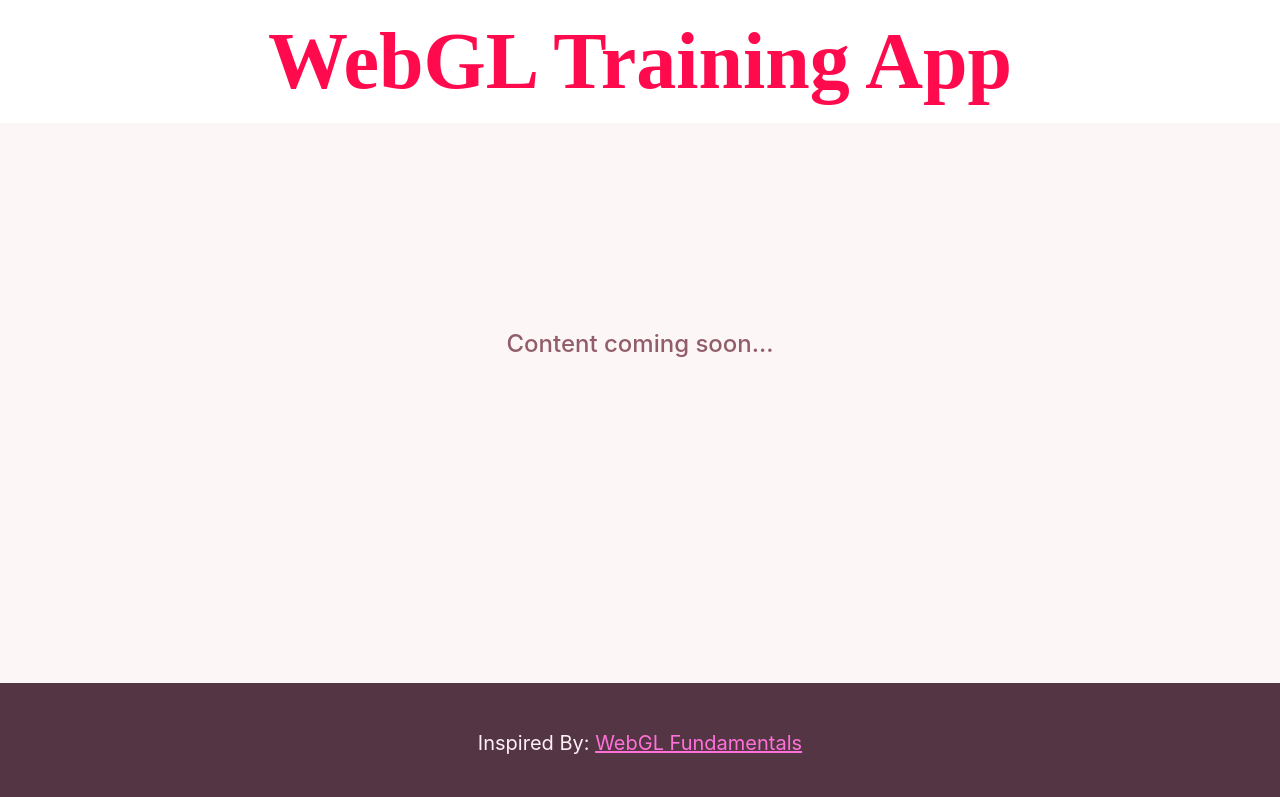
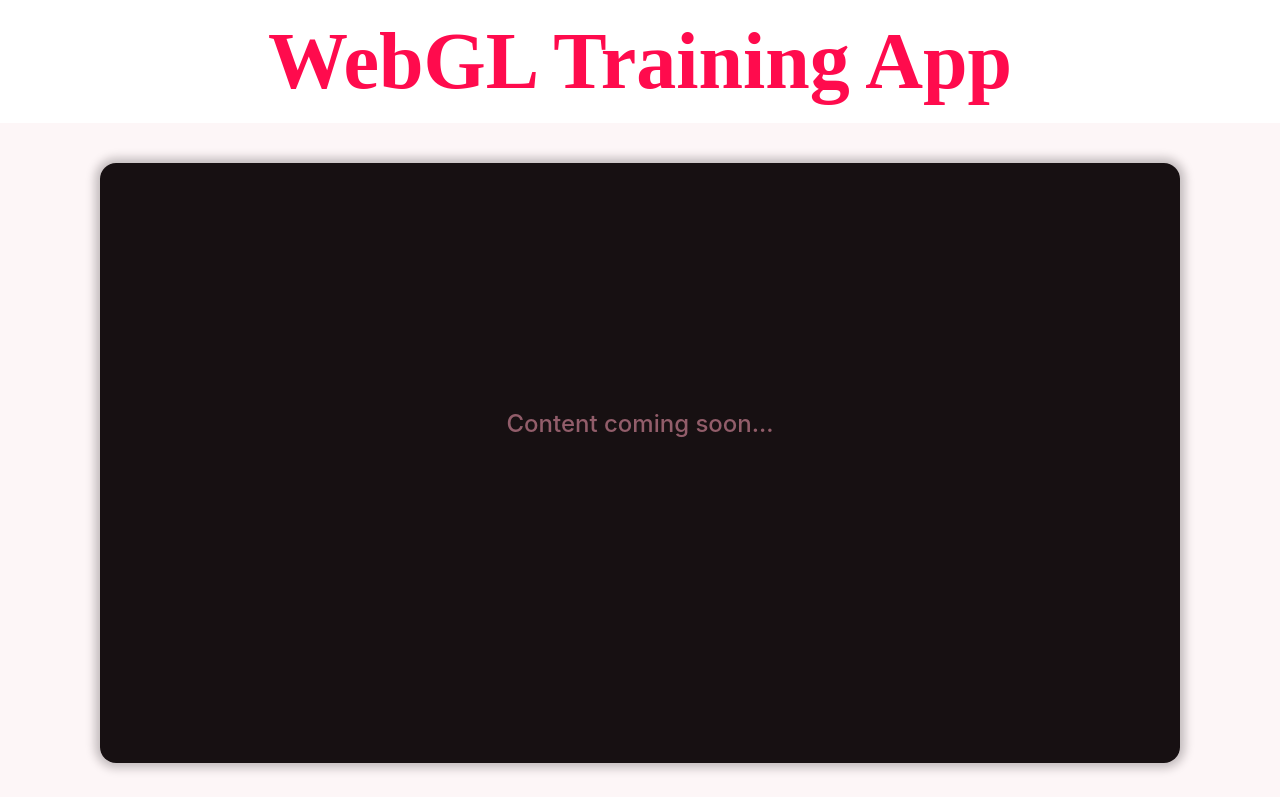
Before and after one commit to Xoadra/WebGLTraining, a React (Create React App) app: page / in a window 1280 px wide. Shown: the top 797 px of the page. Built offline with nearby package versions, Linux system fonts and the light colour scheme; a web font is replaced by a local one.

Commit message:
ViewArea component created for rendering the canvas element

```diff
--- a/src/App.css
+++ b/src/App.css
@@ -1,6 +1,7 @@
 header {
     display: flex;
     background-color: #fff;
+    /* box-shadow: 0 0 40px -10px #84646440; */
     justify-content: center;
     min-height: 8vh;
 }
@@ -19,18 +20,7 @@ header h1 {
 section {
     display: flex;
     justify-content: center;
-    align-items: center;
     box-sizing: border-box;
-    min-height: 70vh;
-    padding: 10rem;
-}
-
-section p:first-of-type {
-    color: #925d6a;
-    font-size: 1.5rem;
-    font-weight: 500;
-    user-select: none;
-    margin: 0 0 7.5rem;
 }
 
 footer {
--- a/src/App.js
+++ b/src/App.js
@@ -1,5 +1,6 @@
 import { BrowserRouter, Link } from 'react-router-dom';
 
+import ViewArea from './components/ViewArea';
 import './App.css';
 
 
@@ -12,7 +13,7 @@ function App() {
                 </Link>
             </header>
             <section>
-                <p>Content coming soon...</p>
+                <ViewArea/>
             </section>
             <footer>
                 <p>
--- /dev/null
+++ b/src/components/ViewArea.css
@@ -0,0 +1,37 @@
+figure {
+    display: flex;
+    position: relative;
+    border-radius: 1rem;
+    box-shadow: 0 0 10px 5px #17101240;
+    justify-content: center;
+    align-items: center;
+    overflow: hidden;
+    min-height: 525px;
+    height: 75vh;
+    max-width: 1080px;
+    width: 100%;
+    margin: 2.5rem;
+}
+
+figure > :not(canvas) {
+    z-index: 1;
+}
+
+figure > :not(figcaption) {
+    position: absolute;
+    height: 100%;
+    width: 100%;
+}
+
+figure figcaption {
+    color: #925d6a;
+    font-size: 1.5rem;
+    font-weight: 500;
+    user-select: none;
+    margin: 0 0 5rem;
+}
+
+canvas {
+    z-index: 0;
+    background-color: #171012;
+}
--- /dev/null
+++ b/src/components/ViewArea.js
@@ -0,0 +1,17 @@
+import './ViewArea.css';
+
+
+function ViewArea() {
+    return (
+        <figure>
+            <div id="overlay"/>
+            <figcaption>
+                Content coming soon...
+            </figcaption>
+            <canvas/>
+        </figure>
+    );
+}
+
+
+export default ViewArea;
```
